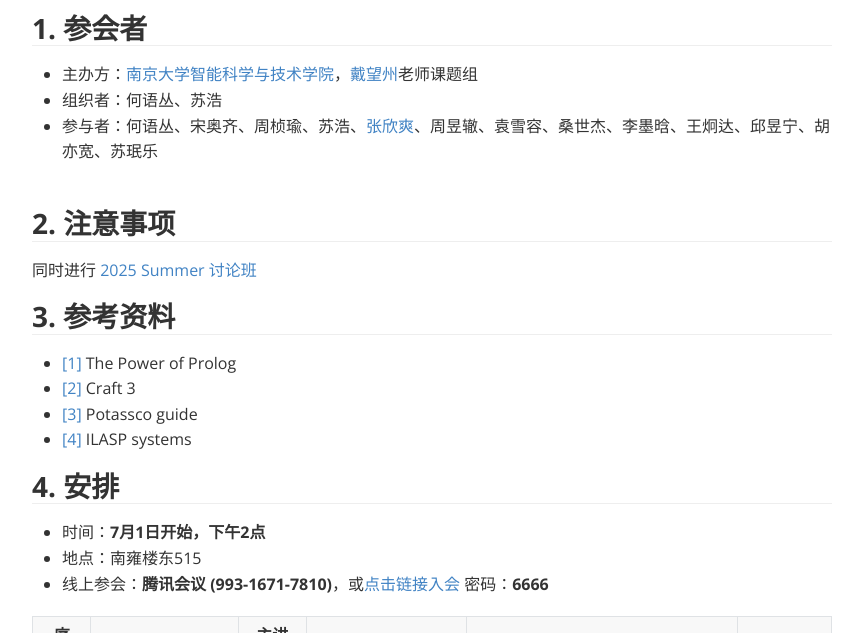
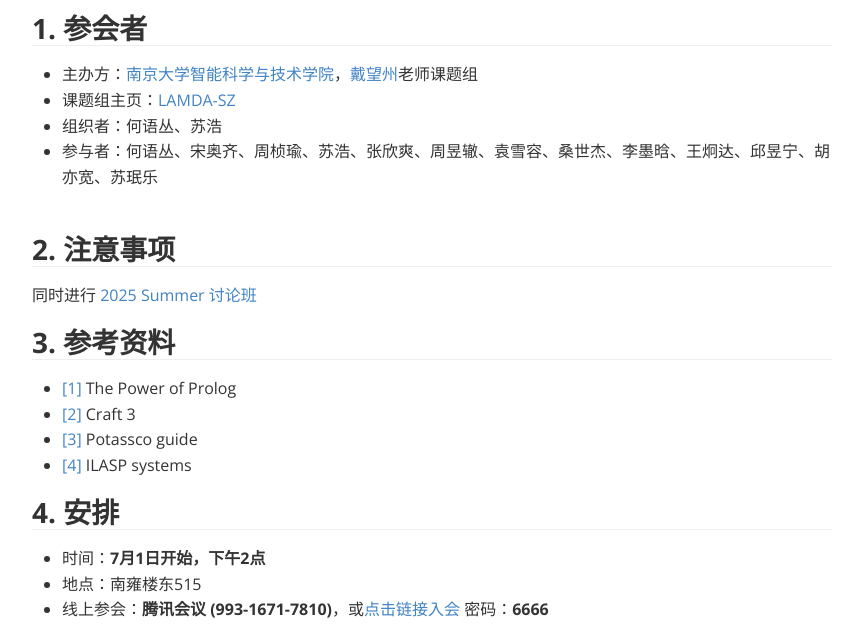
Before and after one commit to XinShuangZ/2025_logic_program, a plain HTML site: page index.html in a window 1280 px wide. Shown: the part 95-728 px from the top of the page, without its empty margins (208-1071 px from the left). Drawn offline with nearby package versions, Linux system fonts and the light colour scheme.

Commit message:
Update index.html

```diff
--- a/index.html
+++ b/index.html
@@ -1476,9 +1476,9 @@
             <ul>
                 <li>主办方：<a href="https://is.nju.edu.cn/main.htm">南京大学智能科学与技术学院</a>，<a
                         href='https://daiwz.net/'><span>戴望州</span></a>老师课题组</li>
-                <li>组织者：<span>何语丛、苏浩</li>
-                <li>参与者：<span>何语丛、宋奥齐、周桢瑜、苏浩、<a
-                            href="https://xinshuangz.github.io/">张欣爽</a>、周昱辙、袁雪容、桑世杰、李墨晗、王炯达、邱昱宁、胡亦宽、苏珉乐
+                <li>课题组主页：<a href="https://www.lamda.nju.edu.cn/lamdasz/">LAMDA-SZ</a></li>
+                <li>组织者：<span>何语丛、苏浩</span></li>
+                <li>参与者：<span>何语丛、宋奥齐、周桢瑜、苏浩、张欣爽、周昱辙、袁雪容、桑世杰、李墨晗、王炯达、邱昱宁、胡亦宽、苏珉乐</span>
                 </li>
             </ul>
 
```
